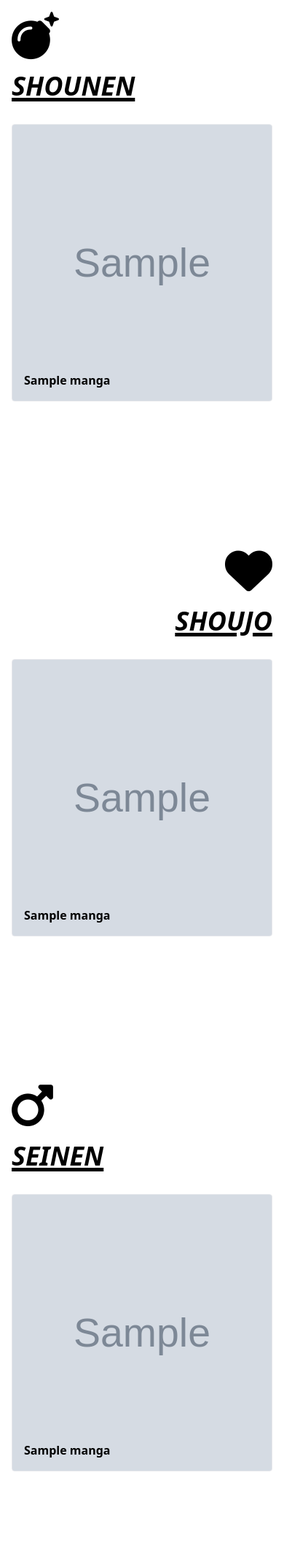
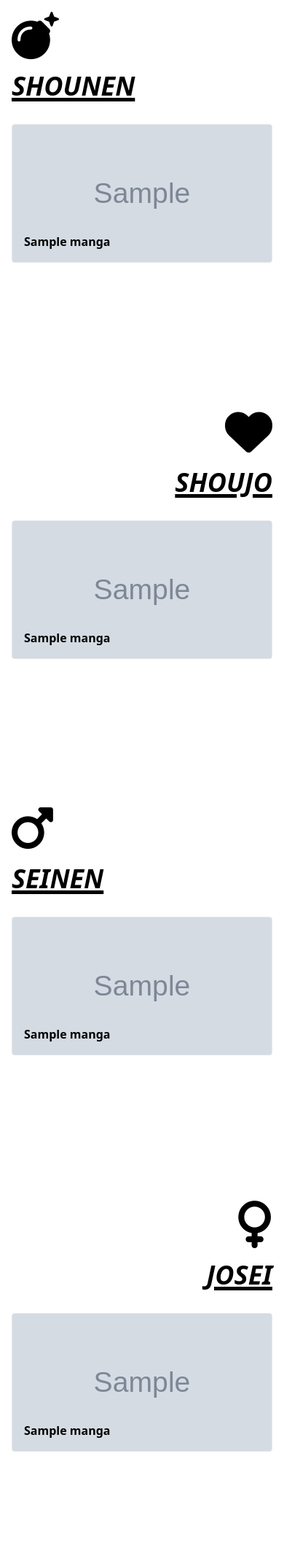
Before and after one commit to crxssed7/tankobon, a Django app: template web/templates/web/manga/manga_search.html in a window 390 px wide. Shown: the part 1982-4129 px from the top of the page at 73% size. After the commit the page ends 3971 px from the top, so only its background shows below. Run offline with Django 3.2, Linux system fonts and the light colour scheme; the template is opened without the code that fills it: most values are stand-ins (such as "Sample title", 1, 10 or a date in 2020); grey boxes marked "Sample" are stand-in pictures; some libraries are stand-ins or nearby versions.

Commit message:
Resize demograph sections on mobile

```diff
--- a/web/templates/web/manga/manga_search.html
+++ b/web/templates/web/manga/manga_search.html
@@ -161,7 +161,7 @@
         <div class="grid sm:grid-cols-2 grid-cols-1 gap-4 mt-4">
             {% for manga in shounen %}
                 <a href="{% url 'manga' manga.id %}">
-                    <div class="hover:border-hint transition duration-300 ease-in-out rounded hoverable col-span-1 h-[380px] overflow-hidden rounded border border-whay bg-hint bg-cover bg-no-repeat bg-center"
+                    <div class="hover:border-hint transition duration-300 ease-in-out rounded hoverable col-span-1 md:h-[380px] h-[190px] overflow-hidden rounded border border-whay bg-hint bg-cover bg-no-repeat bg-center"
                          style="background-image: url('{% banner_url manga %}')">
                         <div class="flex bg-gradient-to-t from-blay via-transparent w-full h-full items-end">
                             <h6 class="font-bold p-4">{{ manga.name }}</h6>
@@ -181,7 +181,7 @@
         <div class="grid sm:grid-cols-2 grid-cols-1 gap-4 mt-4">
             {% for manga in shoujo %}
                 <a href="{% url 'manga' manga.id %}">
-                    <div class="hover:border-hint transition duration-300 ease-in-out rounded hoverable col-span-1 h-[380px] overflow-hidden rounded border border-whay bg-hint bg-cover bg-no-repeat bg-center"
+                    <div class="hover:border-hint transition duration-300 ease-in-out rounded hoverable col-span-1 md:h-[380px] h-[190px] overflow-hidden rounded border border-whay bg-hint bg-cover bg-no-repeat bg-center"
                          style="background-image: url('{% banner_url manga %}')">
                         <div class="flex bg-gradient-to-t from-blay via-transparent w-full h-full items-end">
                             <h6 class="font-bold p-4 text-whay">{{ manga.name }}</h6>
@@ -199,7 +199,7 @@
         <div class="grid sm:grid-cols-2 grid-cols-1 gap-4 mt-4">
             {% for manga in seinen %}
                 <a href="{% url 'manga' manga.id %}">
-                    <div class="hover:border-hint transition duration-300 ease-in-out rounded hoverable col-span-1 h-[380px] overflow-hidden rounded border border-whay bg-hint bg-cover bg-no-repeat bg-center"
+                    <div class="hover:border-hint transition duration-300 ease-in-out rounded hoverable col-span-1 md:h-[380px] h-[190px] overflow-hidden rounded border border-whay bg-hint bg-cover bg-no-repeat bg-center"
                          style="background-image: url('{% banner_url manga %}')">
                         <div class="flex bg-gradient-to-t from-blay via-transparent w-full h-full items-end">
                             <h6 class="font-bold p-4">{{ manga.name }}</h6>
@@ -219,7 +219,7 @@
         <div class="grid sm:grid-cols-2 grid-cols-1 gap-4 mt-4">
             {% for manga in josei %}
                 <a href="{% url 'manga' manga.id %}">
-                    <div class="hover:border-hint transition duration-300 ease-in-out rounded hoverable col-span-1 h-[380px] overflow-hidden rounded border border-whay bg-hint bg-cover bg-no-repeat bg-center"
+                    <div class="hover:border-hint transition duration-300 ease-in-out rounded hoverable col-span-1 md:h-[380px] h-[190px] overflow-hidden rounded border border-whay bg-hint bg-cover bg-no-repeat bg-center"
                          style="background-image: url('{% banner_url manga %}')">
                         <div class="flex bg-gradient-to-t from-blay via-transparent w-full h-full items-end">
                             <h6 class="font-bold p-4 text-whay">{{ manga.name }}</h6>
```
